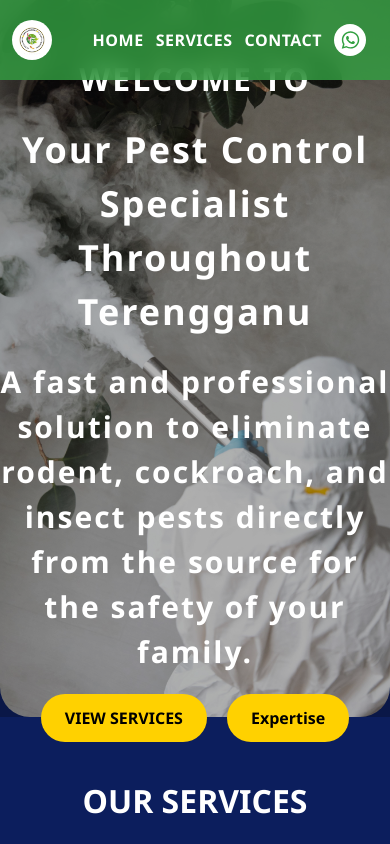
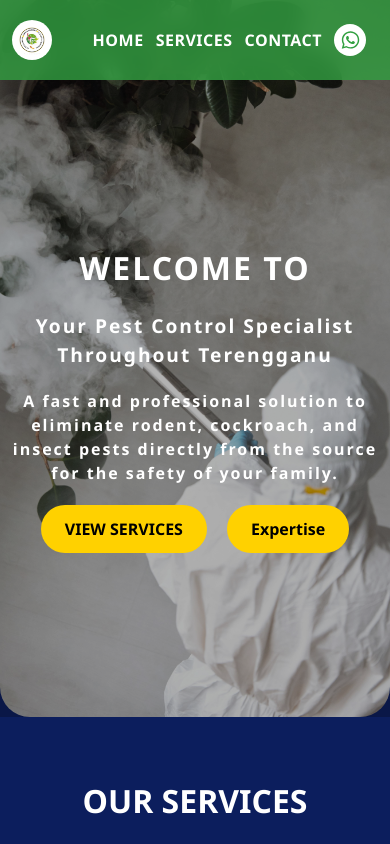
Before and after one commit to ami0714/C.I.E-ENTERPRISE-LANDING-PAGE, a React (Vite) app: page / in a window 390 px wide. Shown: the top 844 px of the page. Built offline with nearby package versions, Linux system fonts and the light colour scheme.

Commit message:
fix font size for mobile

```diff
--- a/src/App.css
+++ b/src/App.css
@@ -427,8 +427,8 @@ button, .hero-btn, .back-top-btn, .btn {
   .nav-right { gap: 12px; }
 
   .hero h1 { font-size: 2rem; }
-  .hero h2 { font-size: 1.2rem; }
-  .hero h3{ font-size: 1em;}
+  .p2 { font-size: 1.2rem; }
+  .p3{ font-size: 1em;}
   .services-grid { grid-template-columns: 1fr; }
   .choose-grid { grid-template-columns: 1fr; }
   .cta-section h2 { font-size: 1.6rem; }
```
